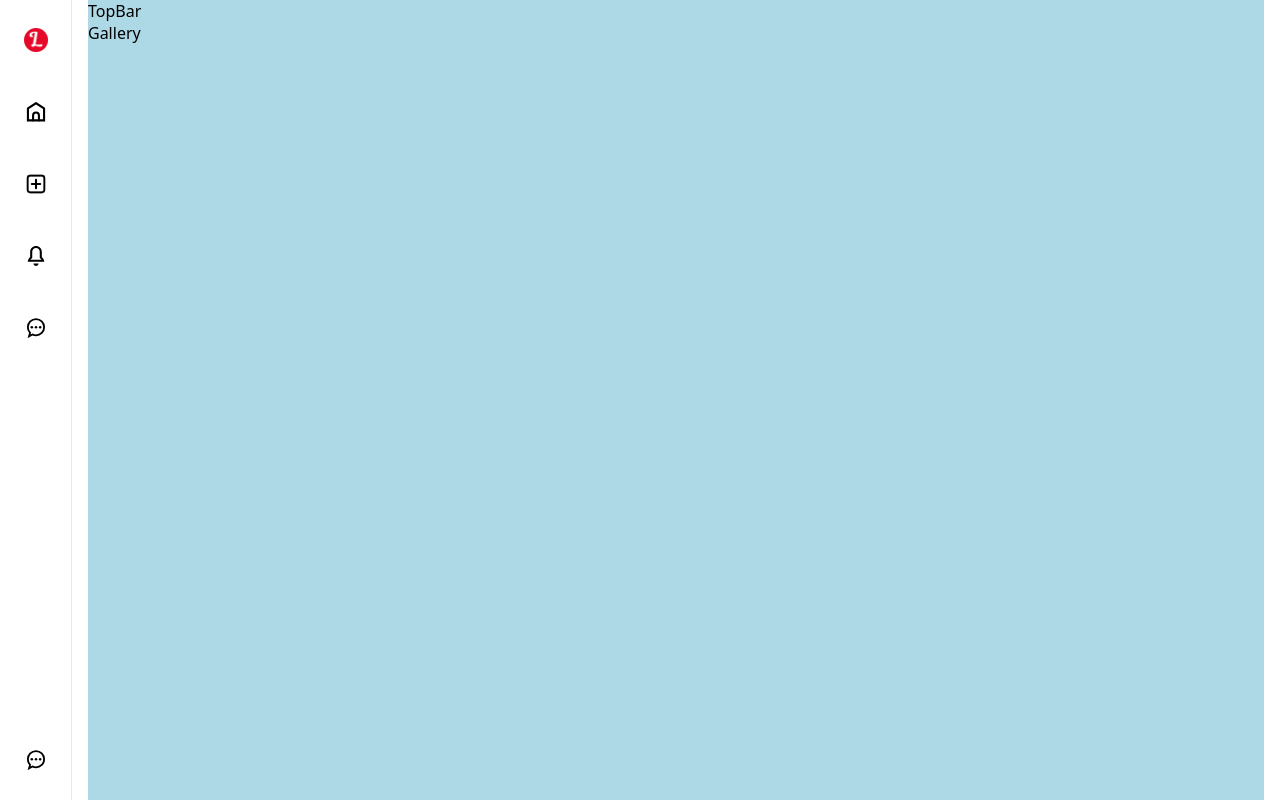
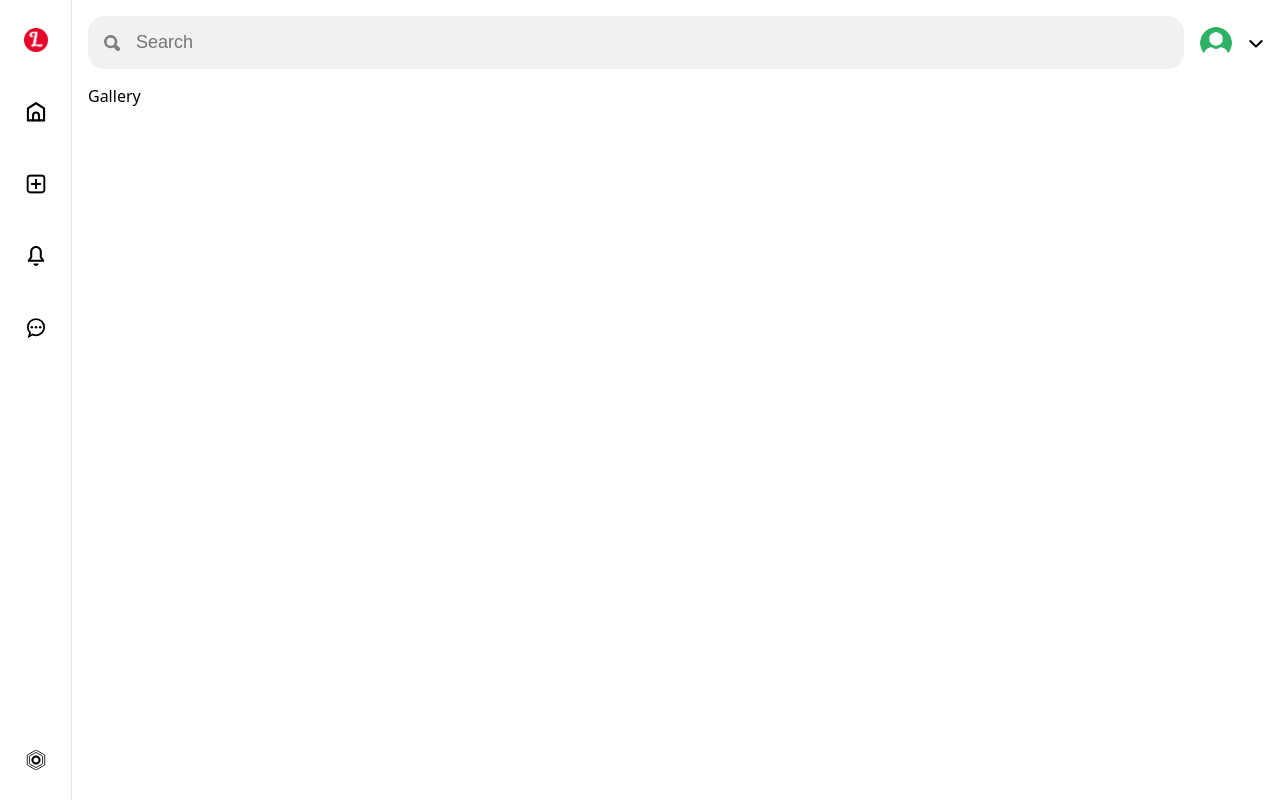
Before and after one commit to NaveedMaq/lamapin, a React (Vite) app in the folder client/: page /search in a window 1280 px wide. Built offline with nearby package versions, Linux system fonts and the light colour scheme.

Commit message:
feat: enhance layout with TopBar and UserButton components, add search functionality, and style adjustments

```diff
--- a/client/src/App.css
+++ b/client/src/App.css
@@ -4,7 +4,6 @@
   gap: 16px;
 }
 .content {
-  background-color: lightblue;
   flex: 1;
   margin-right: 16px;
 }
--- a/client/src/components/left-bar/left-bar.css
+++ b/client/src/components/left-bar/left-bar.css
@@ -25,11 +25,11 @@
   display: flex;
   justify-content: center;
   align-items: center;
+  border-radius: 50%;
 }
 
 .menuIcon:hover {
   background-color: #f1f1f1;
-  border-radius: 50%;
 }
 
 .logo {
--- a/client/src/components/left-bar/left-bar.tsx
+++ b/client/src/components/left-bar/left-bar.tsx
@@ -25,7 +25,7 @@ export const LeftBar = () => {
       </div>
 
       <a href='' className='menuIcon'>
-        <img src='/general/messages.svg' alt='' />
+        <img src='/general/settings.svg' alt='' />
       </a>
     </div>
   );
--- a/client/src/components/top-bar/top-bar.css
+++ b/client/src/components/top-bar/top-bar.css
@@ -0,0 +1,24 @@
+.top-bar {
+  margin: 16px 0px;
+  display: flex;
+  align-items: center;
+  gap: 16px;
+}
+
+.search {
+  background-color: #f1f1f1;
+  border-radius: 16px;
+  padding: 16px;
+  display: flex;
+  align-items: center;
+  gap: 16px;
+  flex: 1;
+}
+
+.search input {
+  flex: 1;
+  background-color: transparent;
+  border: none;
+  outline: none;
+  font-size: 18px;
+}
--- a/client/src/components/top-bar/top-bar.tsx
+++ b/client/src/components/top-bar/top-bar.tsx
@@ -1,5 +1,17 @@
+import { UserButton } from '../user-button/user-button';
 import './top-bar.css';
 
 export const TopBar = () => {
-  return <div className='top-bar'>TopBar</div>;
+  return (
+    <div className='top-bar'>
+      {/* SEARCH */}
+      <div className='search'>
+        <img src='/general/search.svg' alt='' />
+        <input type='text' placeholder='Search' />
+      </div>
+      {/* USER */}
+
+      <UserButton />
+    </div>
+  );
 };
--- /dev/null
+++ b/client/src/components/user-button/user-button.css
@@ -0,0 +1,60 @@
+.userButton {
+  display: flex;
+  align-items: center;
+  gap: 16px;
+  position: relative;
+}
+
+.userButton img {
+  width: 32px;
+  height: 32px;
+  border-radius: 100%;
+  object-fit: cover;
+}
+
+.userButton .arrow {
+  cursor: pointer;
+  width: 16px;
+  height: 16px;
+}
+
+.userOptions {
+  position: absolute;
+  right: 0;
+  top: 120%;
+  padding: 16px;
+  border-radius: 8px;
+  background-color: white;
+  z-index: 999;
+  display: flex;
+  flex-direction: column;
+  font-size: 14px;
+  box-shadow: 0px 0px 4px 1px rgba(0, 0, 0, 0.175);
+}
+
+.userOption {
+  cursor: pointer;
+  padding: 8px;
+  border-radius: 8px;
+}
+
+.userOption:hover {
+  background-color: #f1f1f1;
+  color: gray;
+}
+
+.loginLink {
+  font-size: 18px;
+  padding: 16px;
+  border-radius: 32px;
+}
+
+.loginLink:hover {
+  background-color: #f1f1f1;
+}
+
+@media (max-width: 475px) {
+  .userButton {
+    display: none;
+  }
+}
--- /dev/null
+++ b/client/src/components/user-button/user-button.tsx
@@ -0,0 +1,31 @@
+import { useState } from 'react';
+import './user-button.css';
+
+export const UserButton = () => {
+  const [openOptions, setOpenOptions] = useState<boolean>(false);
+
+  // TEMP
+  const currentUser: boolean = true;
+  return currentUser ? (
+    <div className='userButton'>
+      <img src='general/noAvatar.png' alt='' />
+      <img
+        onClick={() => setOpenOptions((o) => !o)}
+        src='general/arrow.svg'
+        alt=''
+        className='arrow'
+      />
+      {openOptions && (
+        <div className='userOptions'>
+          <div className='userOption'>Profile</div>
+          <div className='userOption'>Setting</div>
+          <div className='userOption'>Login</div>
+        </div>
+      )}
+    </div>
+  ) : (
+    <a href='/' className='loginLink'>
+      Login / Signup
+    </a>
+  );
+};
```
